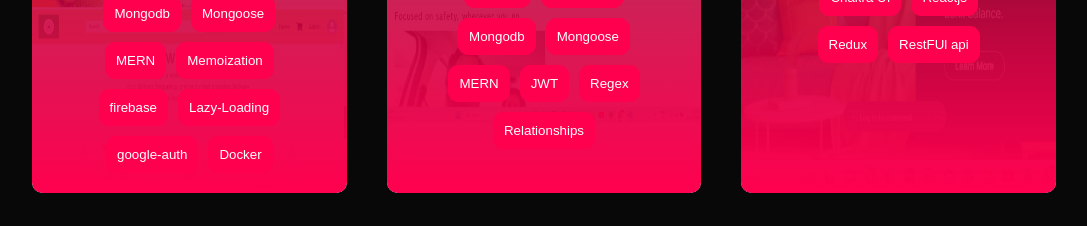
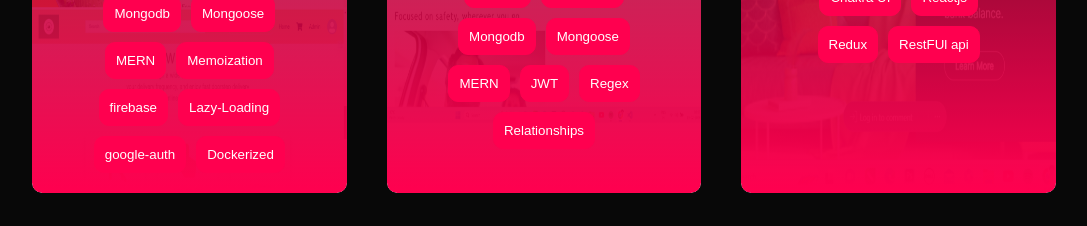
Before and after one commit to ThilakSamplegithub/ThilakSamplegithub.github.io, a React (Create React App) app: page / in a window 1280 px wide. Shown: the part 4580-4806 px from the top of the page, without its empty margins (96-1183 px from the left). Built offline with nearby package versions, Linux system fonts and the light colour scheme.

Commit message:
added updated resume

```diff
--- a/src/Components/About.jsx
+++ b/src/Components/About.jsx
@@ -98,7 +98,7 @@
                 id="resume-button-2"
                 onClick={() =>
                   window.open(
-                    "https://drive.google.com/file/d/1t3KGdE_xMJZnsMDSHdyGYliN3urgqexa/view?usp=sharing"
+                    "https://drive.google.com/file/d/1DwLfvfJWNK-wWPj_iJciGxuMlS1gz9-p/view?usp=sharing"
                   )
                 }
               >
--- a/src/Components/Projects.jsx
+++ b/src/Components/Projects.jsx
@@ -34,7 +34,7 @@
         "firebase",
         "Lazy-Loading",
         "google-auth",
-        "Docker",
+        "Dockerized",
       ],
     },
     {
--- a/src/Sections/Navbar.jsx
+++ b/src/Sections/Navbar.jsx
@@ -67,7 +67,7 @@
                 id="resume-button-1"
                 onClick={() =>
                   window.open(
-                    "https://drive.google.com/file/d/1t3KGdE_xMJZnsMDSHdyGYliN3urgqexa/view?usp=sharing"
+                    "https://drive.google.com/file/d/1DwLfvfJWNK-wWPj_iJciGxuMlS1gz9-p/view?usp=sharing"
                   )
                 }
               >
```
Also changed, not shown: 1 other file (tests, documents, lock files or other folders).
